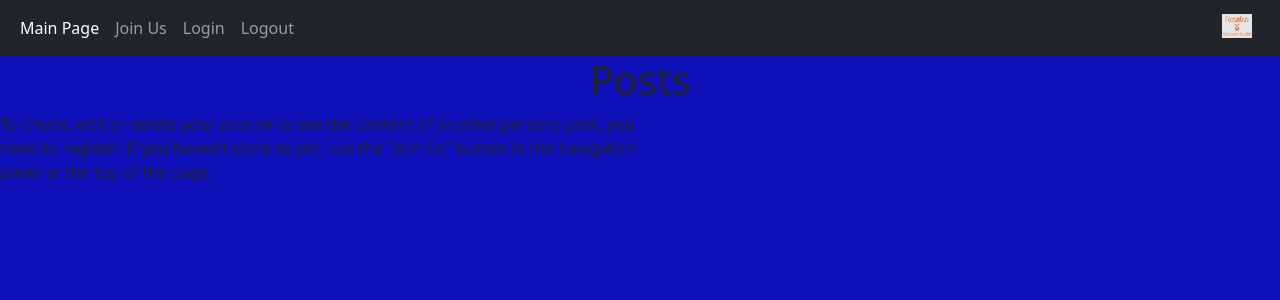
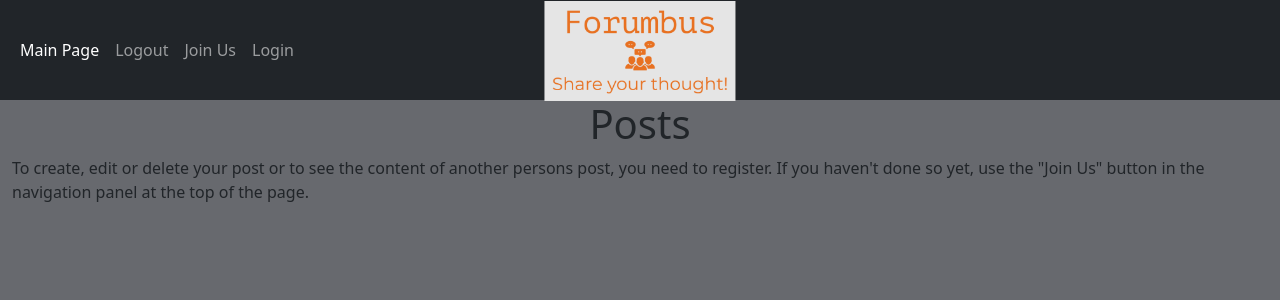
Before and after one commit to Cezary-Nakielski/Project-Four-Forumbus, a Django app: page / in a window 1280 px wide. Shown: the top 300 px of the page. Run offline with Django 3.2, Linux system fonts and the light colour scheme; data that the repository does not hold is empty; some web fonts are replaced.

Commit message:
STYLE: ADD stling and rearrange order of elements in base.html

```diff
--- a/static/css/style.css
+++ b/static/css/style.css
@@ -1,3 +1,22 @@
 body {
-    background-color: #1111b9;
+    background-color: #67696e;
 }
+
+.navbar-fixed-top {
+    height: 100px;
+}
+
+.navbar-brand {
+    transform: translateX(-50%);
+    left: 50%;
+    position: absolute;
+}
+
+.navbar-brand img {
+    height: 100px;
+    width: auto;
+}
+
+.intro-info-container {
+    margin-bottom: 1rem;
+}
--- a/templates/base.html
+++ b/templates/base.html
@@ -36,13 +36,13 @@
                         <a class="nav-link active" aria-current="page" href="">Main Page</a>
                     </li>
                     <li class="nav-item">
+                        <a class="nav-link" href="#">Logout</a>
+                    </li>
+                    <li class="nav-item">
                         <a class="nav-link" href="#">Join Us</a>
                     </li>
                     <li class="nav-item">
                         <a class="nav-link" href="#">Login</a>
-                    </li>
-                    <li class="nav-item">
-                        <a class="nav-link" href="#">Logout</a>
                     </li>
                 </ul>
             </div>
--- a/templates/index.html
+++ b/templates/index.html
@@ -6,11 +6,23 @@
     <h1>Posts</h1>
 </section>
 
+<div class="container-fluid intro-info-container">
+    <div class="row">
+    <article class="intro-info">
+        To create, edit or delete your post or to see the content of another persons post, you need to
+        register.
+        If you haven't done so yet, use the "Join Us" button in the navigation panel at the top of the page.
+    </article>
+    </div>
+</div>
+<!-- <button>
+
+</button> -->
 <!-- Post Entries Column -->
-<section id="posts-list-index" class="container-fluid ">
+    <div id="posts-list-index" class="container-fluid">
     <div class="row d-flex justify-content-center">
-        {% for post in posts_list %}
-        <div class="col-sm-12 col-md-6">
+        {% for post in post_list %}
+
             <div class="card text-center">
                 <div class="card-header">
                     Post
@@ -18,7 +30,7 @@
                 <div class="card-body">
                     <h5 class="card-title post-title">{{ post.title }}</h5>
                     <p class="card-text post-creator">Made by: {{ post.creator }}</p>
-                    <a href="#" class="btn btn-primary post-link">Post Content link</a>
+                    <a href="#" class="btn btn-primary post-link">Read</a>
                 </div>
                 <div class="card-footer text-muted">
                     {{ post.time }}
@@ -40,16 +52,6 @@
             {% endif %}
         </div>
     </div>
-</section>
-<div class="col-sm-12 col-md-6">
-    <article class="intro-info">
-        To create, edit or delete your post or to see the content of another persons post, you need to
-        register.
-        If you haven't done so yet, use the "Join Us" button in the navigation panel at the top of the page.
-    </article>
 </div>
-<!-- <button>
-
-</button> -->
 
         {% endblock %}
```
